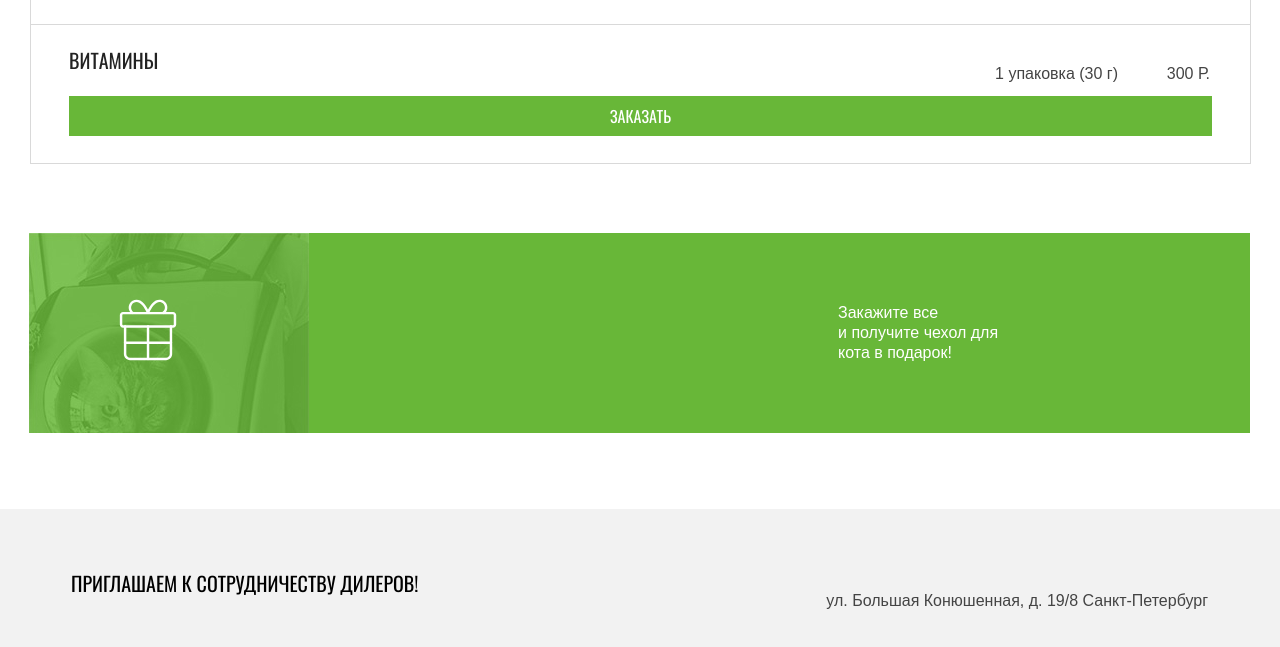
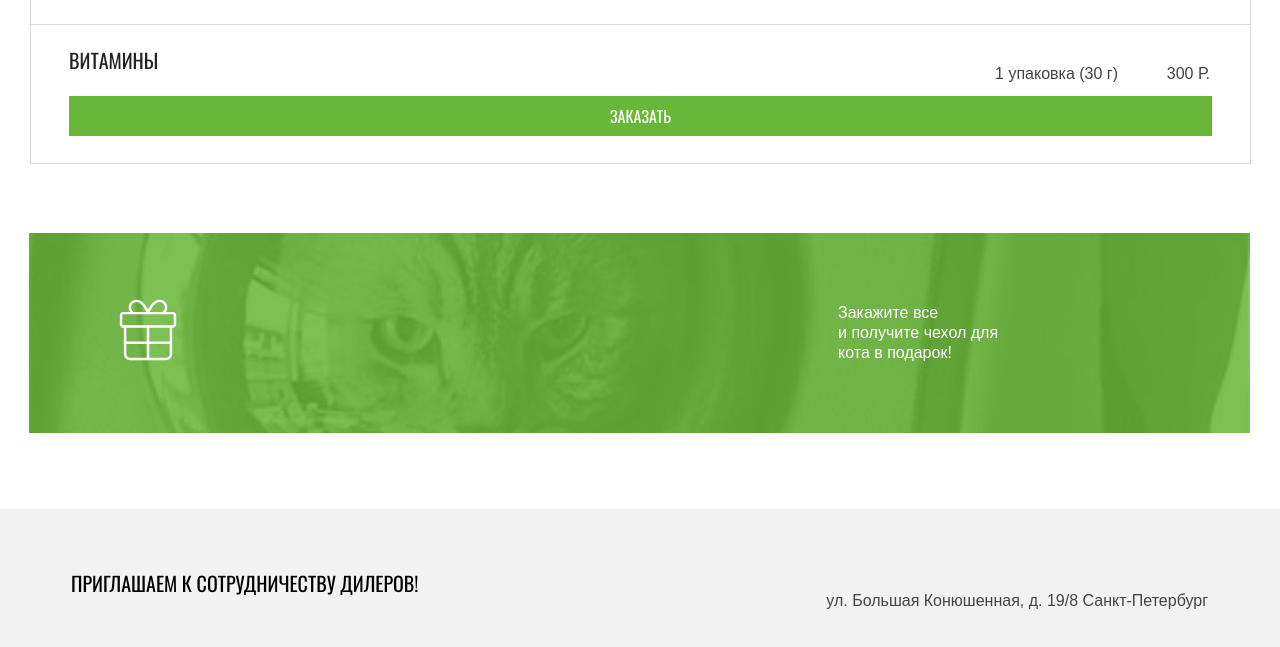
Before and after one commit to DariaKonik/335317-cat-energy-21, a website: page source/catalog.html in a window 1280 px wide. Shown: the part 3089-3736 px from the top of the page. Drawn offline with nearby package versions, Linux system fonts and the light colour scheme; files that its build step writes are made by us from their sources.

Commit message:
background-promo-and-gift

```diff
--- a/source/sass/blocks/page-header/page-header.scss
+++ b/source/sass/blocks/page-header/page-header.scss
@@ -31,7 +31,7 @@
       height: 302px;
       background: linear-gradient(180deg, $background-green 50%, $background-green 50%), url("../img/index-background-mobile.jpg");
       background-repeat: no-repeat, no-repeat;
-      background-size: contain;
+      background-size: cover;
       background-position: center;
     }
   }
@@ -40,7 +40,7 @@
     &::after {
       background: linear-gradient(180deg, $background-green 50%, $background-green 50%), url("../img/index-background-mobile@2x.jpg");
       background-repeat: no-repeat, no-repeat;
-      background-size: contain;
+      background-size: cover;
       background-position: center;
     }
   }
--- a/source/sass/blocks/promo-gift/promo-gift.scss
+++ b/source/sass/blocks/promo-gift/promo-gift.scss
@@ -7,8 +7,14 @@
   padding: 41px 0 0 0;
   background-image: url("../img/gift-photo.jpg");
   background-repeat: no-repeat, no-repeat;
+  background-size: cover;
+  background-position: center;
   text-align: center;
   box-sizing: border-box;
+
+  @media (min-resolution: 2dppx) {
+    background-image: url("../img/gift-photo@2x.jpg");
+  }
 
   @media (min-width: $tablet-width) {
     display: grid;
@@ -18,7 +24,12 @@
     margin-right: 30px;
     margin-left: 29px;
     padding: 0 34px 0 80px;
+    background-image: url("../img/gift-photo-tablet.jpg");
     text-align: left;
+  }
+
+  @media (min-width: $tablet-width) and (min-resolution: 2dppx) {
+    background-image: url("../img/gift-photo-tablet@2x.jpg");
   }
 
   @media (min-width: $desktop-width) {
@@ -26,6 +37,11 @@
     text-align: center;
     padding: 37px 0 0 0;
     margin-right: 110px;
+    background-image: url("../img/gift-photo-desktop.jpg");
+  }
+
+  @media (min-width: $desktop-width) and (min-resolution: 2dppx) {
+    background-image: url("../img/gift-photo-desktop@2x.jpg");
   }
 }
 
```
Also changed, not shown: source/img/gift-photo-desktop.jpg (added), source/img/gift-photo-desktop@2x.jpg (added), source/img/gift-photo-tablet.jpg (added), source/img/gift-photo-tablet@2x.jpg (added), source/img/gift-photo@2x.jpg (added).
